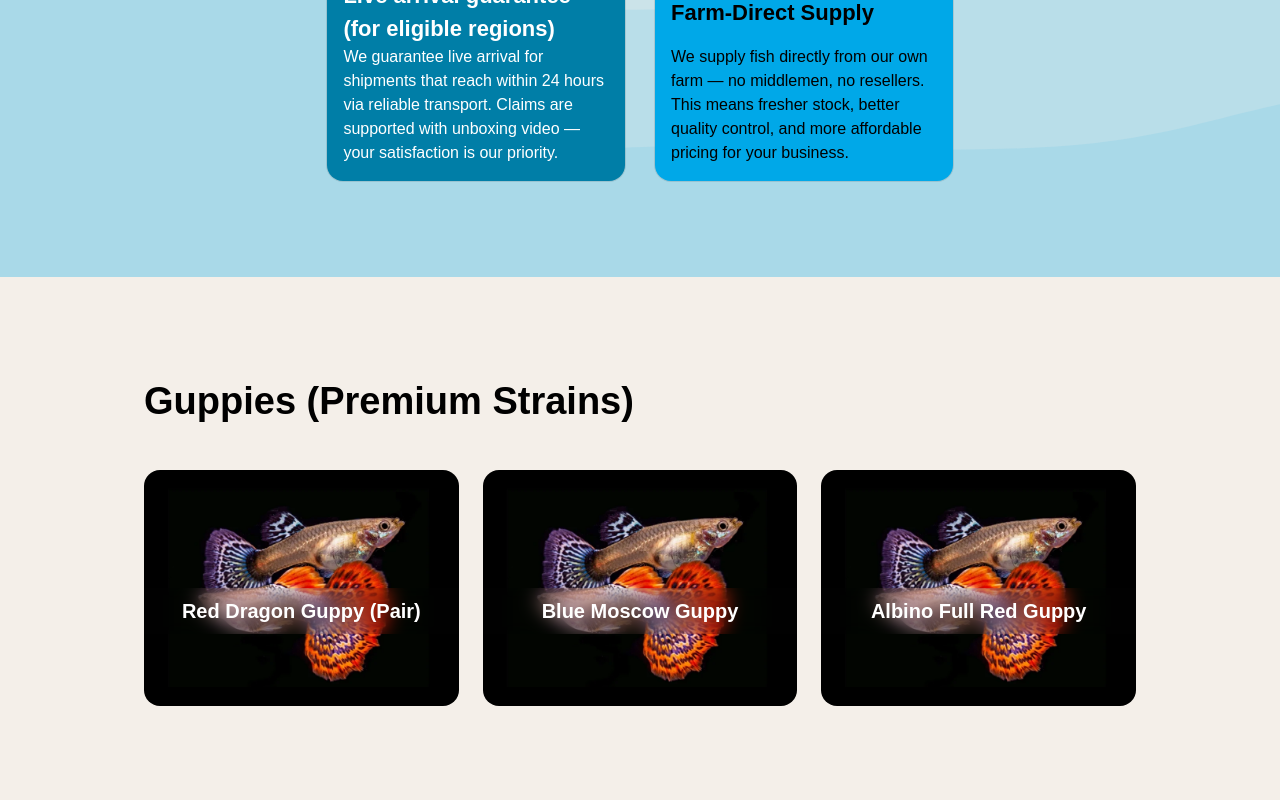
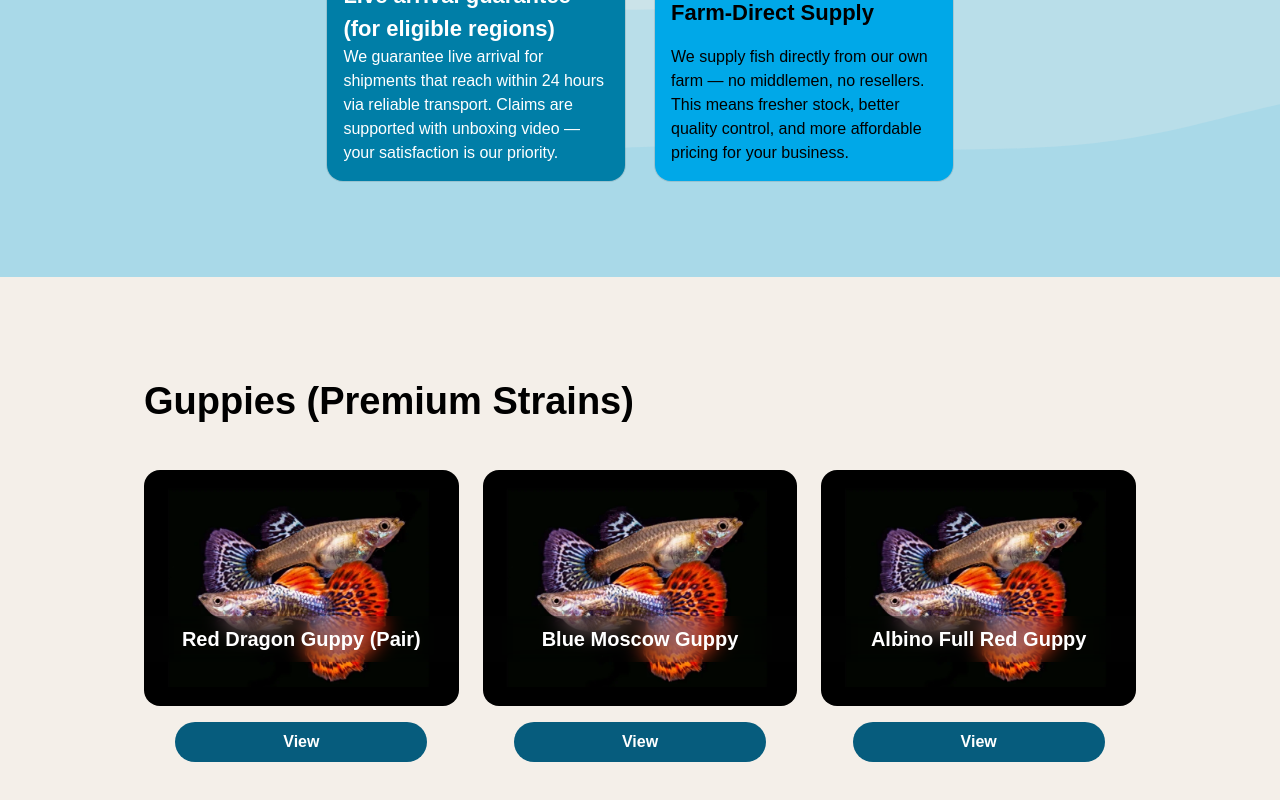
Before and after one commit to thamarai07/grow_fish, a Next.js app: page / in a window 1280 px wide. Shown: the part 1348-2148 px from the top of the page. Built offline with nearby package versions, Linux system fonts and the light colour scheme.

Commit message:
images updated

```diff
--- a/src/component/Product/index.jsx
+++ b/src/component/Product/index.jsx
@@ -17,6 +17,7 @@ export default function Products() {
                     alt={img.name}
                     className="w-full block rounded-2xl"
                   />
+                  <p className="text-center mt-4 bg-[#065c7d] py-2 text-white w-[80%] m-auto rounded-4xl font-semibold">View</p>
                   <p className="absolute top-[50%] text-center py-2 z-50 text-[20px] fish_name text-white w-full font-semibold">
                     {img.name}
                   </p>
```
